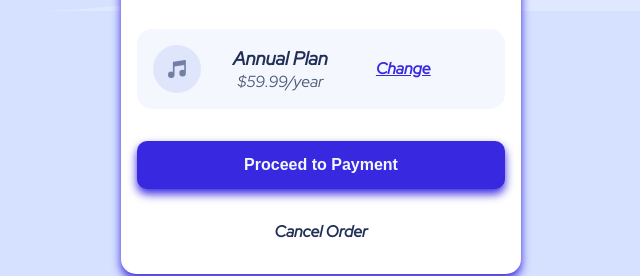
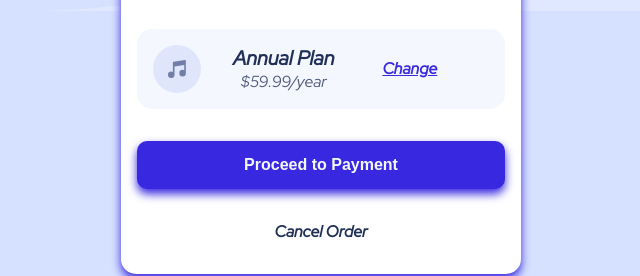
Before and after one commit to munyite001/Order-Summary-Card, a plain HTML site: page index.html in a window 1280 px wide. Shown: the part 426-702 px from the top of the page, 319-959 px from the left. Drawn offline with Linux system fonts and the light colour scheme.

Commit message:
Fixed an issue with Hmtl class

```diff
--- a/index.html
+++ b/index.html
@@ -43,7 +43,7 @@
 
         <h1 class="heading"> Order Summary </h1>
 
-        <p class="text text-color"">
+        <p class="text text-color">
 
           You can now listen to millions of songs, audiobooks, and podcasts on any
           device anywhere you like!
@@ -56,7 +56,7 @@
 
           <div class="price">
 
-            <h3 id="plan-heading"> Annual Plan </h3>
+            <h2 id="plan-heading"> Annual Plan </h2>
 
             <span id="price-tag" class="text-color"> $59.99/year </span>
 
--- a/styles.css
+++ b/styles.css
@@ -113,6 +113,7 @@ main{
     margin-right: 3rem;
 }
 #plan-heading{
+    font-size: 20px;
     color: var(--dark-blue);
     font-weight: var(--font-900);
 }
```
